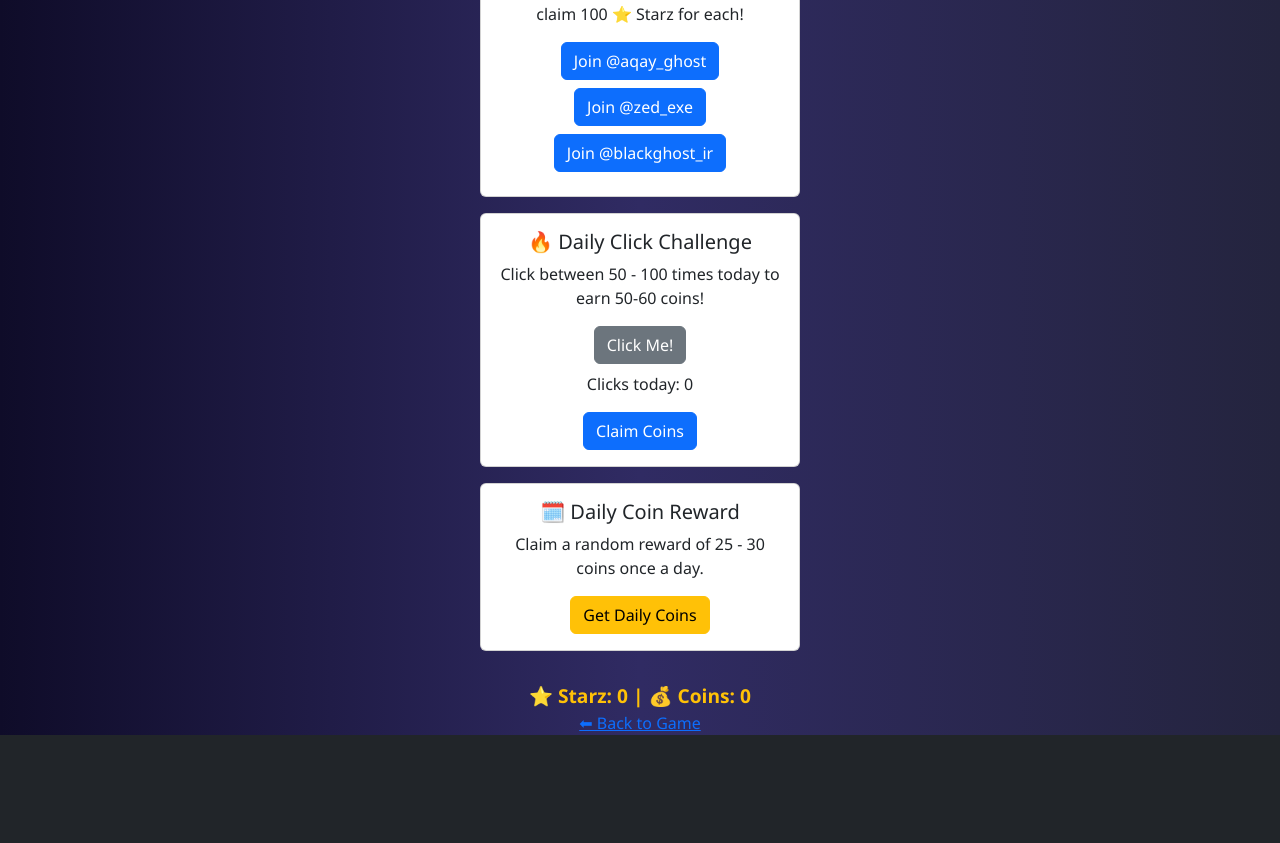
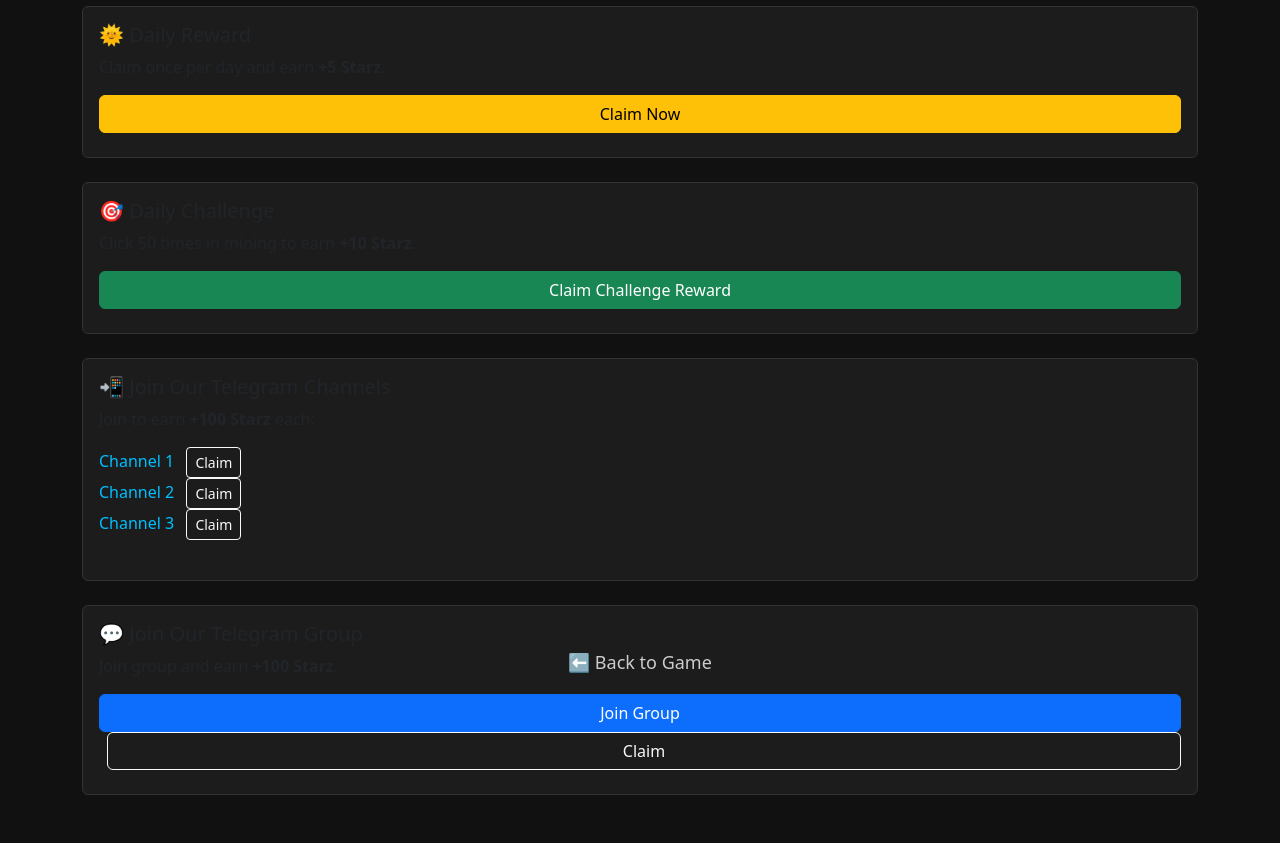
Before and after one commit to ghostblackir/starz, a plain HTML site: page coin.html in a window 1280 px wide. Shown: the part 104-947 px from the top of the page. Before the commit the page ends 839 px from the top, so only its background shows below. Drawn offline with nearby package versions, Linux system fonts and the light colour scheme.

Commit message:
Update coin.html

```diff
--- a/coin.html
+++ b/coin.html
@@ -1,67 +1,86 @@
+<!-- coin.html -->
 <!DOCTYPE html>
 <html lang="en">
 <head>
   <meta charset="UTF-8" />
   <meta name="viewport" content="width=device-width, initial-scale=1.0"/>
-  <title>💰 Daily Coin</title>
-  <link rel="stylesheet" href="https://cdn.jsdelivr.net/npm/bootstrap@5.3.3/dist/css/bootstrap.min.css"/>
-  <link rel="stylesheet" href="https://cdnjs.cloudflare.com/ajax/libs/font-awesome/6.5.0/css/all.min.css"/>
-  <link rel="stylesheet" href="css/style.css" />
+  <title>Get Free Starz</title>
+  <link rel="stylesheet" href="https://cdn.jsdelivr.net/npm/bootstrap@5.3.3/dist/css/bootstrap.min.css">
   <style>
-    #balance {
-      margin-top: 15px;
-      font-weight: bold;
-      font-size: 1.2rem;
-      color: #ffc107;
+    body {
+      background-color: #111;
+      color: #fff;
     }
+    .card {
+      background-color: #1c1c1c;
+      border: 1px solid #333;
+    }
+    a {
+      color: #00bfff;
+      text-decoration: none;
+    }
+    a:hover {
+      text-decoration: underline;
+    }
+
   </style>
 </head>
-<body class="bg-dark text-light d-flex flex-column align-items-center justify-content-center vh-100">
-  <h1 class="mb-4">💰 Daily Coin & Challenges</h1>
+<body>
+  <div class="container my-5">
+    <h2 class="text-center mb-4">🎁 Earn Free Starz</h2>
 
-  <!-- ورود به کانال -->
-  <div class="card text-dark mb-3" style="width: 20rem;">
-    <div class="card-body">
-      <h5 class="card-title">🎯 Join Our Channels</h5>
-      <p class="card-text">Join any of the channels below and claim 100 ⭐ Starz for each!</p>
-      <button class="btn btn-primary mb-2" onclick="openChannel('aqay_ghost')">Join @aqay_ghost</button><br/>
-      <button class="btn btn-primary mb-2" onclick="openChannel('zed_exe')">Join @zed_exe</button><br/>
-      <button class="btn btn-primary mb-2" onclick="openChannel('blackghost_ir')">Join @blackghost_ir</button>
+    <!-- Daily Reward -->
+    <div class="card p-3 mb-4">
+      <h5>🌞 Daily Reward</h5>
+      <p>Claim once per day and earn <strong>+5 Starz</strong>.</p>
+      <button id="dailyBtn" class="btn btn-warning">Claim Now</button>
+      <div id="dailyStatus" class="mt-2 text-success"></div>
+    </div>
 
-      <div id="confirmSection" style="margin-top:15px; display:none;">
-        <p>Did you join the channel? Click confirm to claim your 100 ⭐ Starz!</p>
-        <button class="btn btn-success" id="confirmBtn">Confirm</button>
-        <button class="btn btn-danger" id="cancelBtn">Cancel</button>
-      </div>
+    <!-- Daily Challenge -->
+    <div class="card p-3 mb-4">
+      <h5>🎯 Daily Challenge</h5>
+      <p>Click 50 times in mining to earn <strong>+10 Starz</strong>.</p>
+      <button id="challengeBtn" class="btn btn-success">Claim Challenge Reward</button>
+      <div id="challengeStatus" class="mt-2 text-info"></div>
     </div>
+
+    <!-- Join Telegram Channels -->
+    <div class="card p-3 mb-4">
+      <h5>📲 Join Our Telegram Channels</h5>
+      <p>Join to earn <strong>+100 Starz</strong> each:</p>
+      <ul class="list-unstyled">
+        <li>
+          <a href="https://t.me/aqay_ghost" target="_blank">Channel 1</a>
+          <button class="btn btn-sm btn-outline-light ms-2" onclick="claimTelegramReward(1)">Claim</button>
+        </li>
+        <li>
+          <a href="https://t.me/zed_exe" target="_blank">Channel 2</a>
+          <button class="btn btn-sm btn-outline-light ms-2" onclick="claimTelegramReward(2)">Claim</button>
+        </li>
+        <li>
+          <a href="https://t.me/blackghost_ir" target="_blank">Channel 3</a>
+          <button class="btn btn-sm btn-outline-light ms-2" onclick="claimTelegramReward(3)">Claim</button>
+        </li>
+      </ul>
+      <div id="telegramStatus" class="mt-2 text-info"></div>
+    </div>
+
+    <!-- Join Telegram Group -->
+    <div class="card p-3 mb-4">
+      <h5>💬 Join Our Telegram Group</h5>
+      <p>Join group and earn <strong>+100 Starz</strong>.</p>
+      <a href="https://t.me/aqay_ghost_group" target="_blank" class="btn btn-primary">Join Group</a>
+      <button class="btn btn-outline-light ms-2" onclick="claimTelegramReward('group')">Claim</button>
+      <div id="groupStatus" class="mt-2 text-info"></div>
+    </div>
+
   </div>
 
-  <!-- چالش کلیک روزانه -->
-  <div class="card text-dark mb-3" style="width: 20rem;">
-    <div class="card-body">
-      <h5 class="card-title">🔥 Daily Click Challenge</h5>
-      <p class="card-text">Click between 50 - 100 times today to earn 50-60 coins!</p>
-      <button id="clickButton" class="btn btn-secondary mb-2">Click Me!</button>
-      <p>Clicks today: <span id="clickCount">0</span></p>
-      <button class="btn btn-primary" onclick="claimClickReward()">Claim Coins</button>
-    </div>
+  <div style="position: fixed; bottom: 20px; left: 50%; transform: translateX(-50%); z-index: 1000;">
+    <a href="index.html" class="back-link" style="text-decoration: none; color: #ccc; font-size: 18px;">⬅ Back to Game</a>
   </div>
 
-  <!-- سکه روزانه -->
-  <div class="card text-dark mb-3" style="width: 20rem;">
-    <div class="card-body">
-      <h5 class="card-title">🗓️ Daily Coin Reward</h5>
-      <p class="card-text">Claim a random reward of 25 - 30 coins once a day.</p>
-      <button class="btn btn-warning" onclick="claimDailyCoin()">Get Daily Coins</button>
-    </div>
-  </div>
-
-  <!-- نمایش مقدار استارز و کوین -->
-  <div id="balance">
-    ⭐ Starz: <span id="starzDisplay">0</span> | 💰 Coins: <span id="coinsDisplay">0</span>
-  </div>
-  <a href="index.html" class="back-link">⬅ Back to Game</a>
-  <!-- اسکریپت جداگانه -->
   <script src="js/coin.js"></script>
 </body>
 </html>
```
